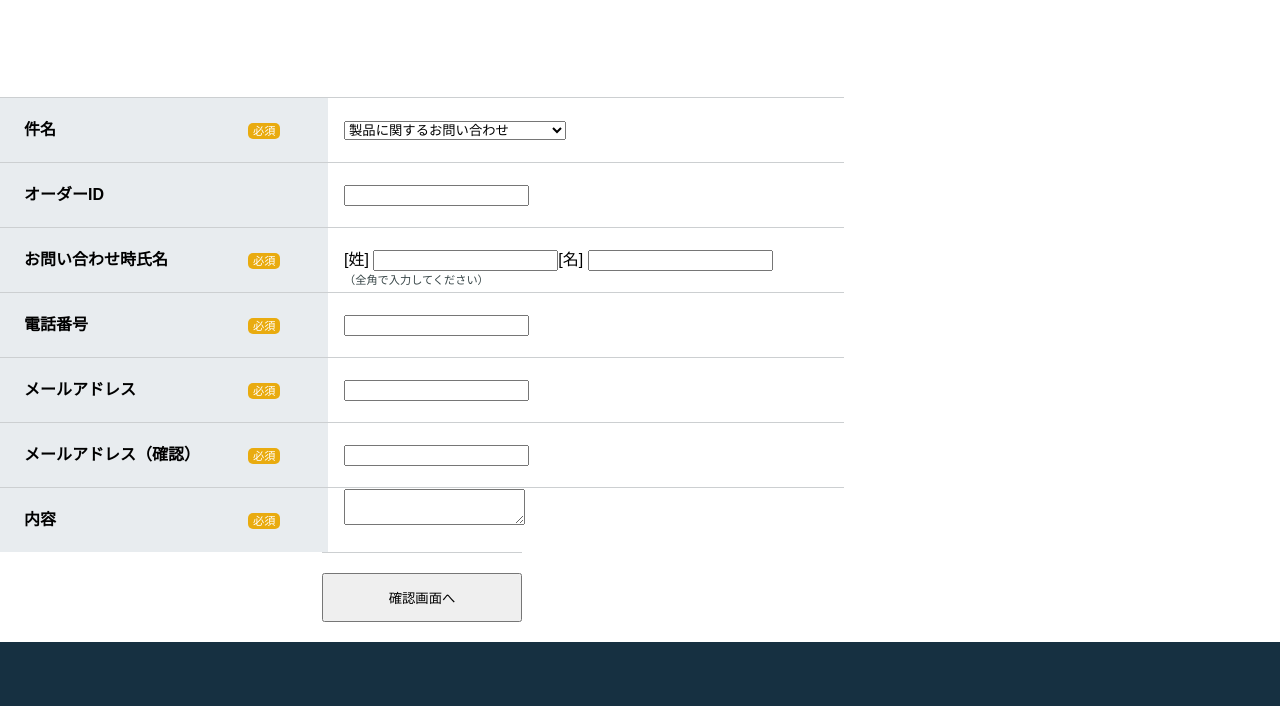
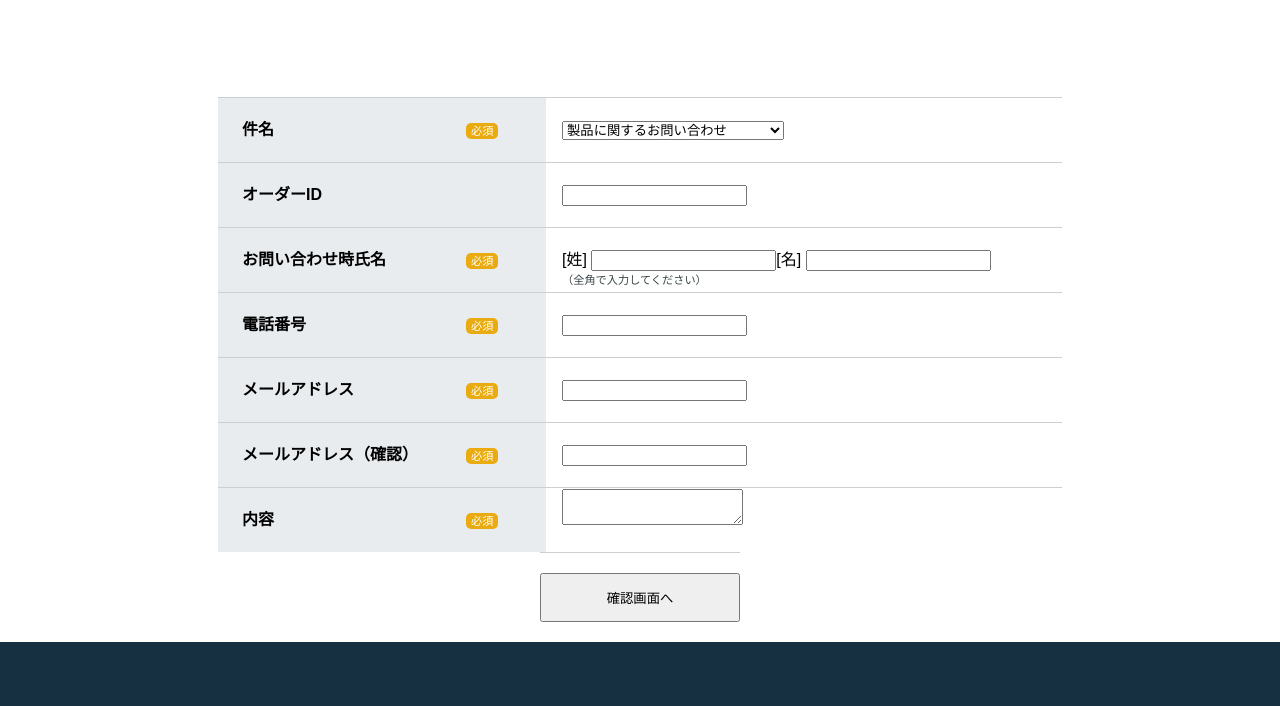
Before and after one commit to wata0701/kagu-site, a plain HTML site: page contact.html in a window 1280 px wide. Shown: the part 343-1049 px from the top of the page. Drawn offline with nearby package versions, Linux system fonts and the light colour scheme.

Commit message:
Add files via upload

```diff
--- a/contact.html
+++ b/contact.html
@@ -4,13 +4,15 @@
 <head>
     <meta charset="UTF-8">
     <meta name="viewport" content="width=device-width, initial-scale=1.0">
-    <title>Document</title>
+    <title>お問い合わせ</title>
+    <link rel="icon" href="images/favicon-tf.ico">
     <link rel="stylesheet" href="css/reset.css">
     <link rel="stylesheet" href="css/style.css">
 </head>
 
 <body id="top">
     <div class="container">
+        <div class="center_position">
         <header class="header">
             <div class="header__inner">
                 <h1>
@@ -171,7 +173,6 @@
                 </a>
             </div>
         </main>
-    </div>
     <footer>
         <div>
             <!-- <a href="#">
@@ -201,8 +202,9 @@
             <p class="copy">&copy;2023 TableFurniture.</p>
 
         </div>
+
     </footer>
-
+</div>
     <script src="js/main.js"></script>
 
     <script src="js/slideshow.js"></script>
```
